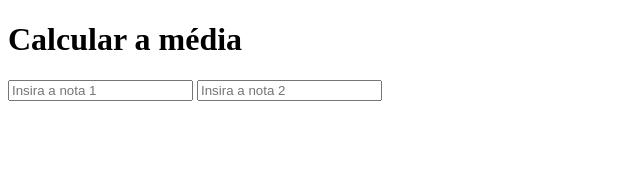
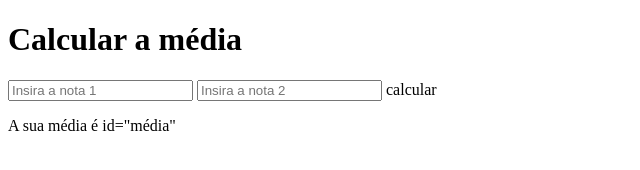
Before and after one commit to heloakaminski/helo2024, a plain HTML site: page index.html in a window 1280 px wide. Shown: the whole page, without its empty margins (0-640 px from the left). Drawn offline with Linux system fonts and the light colour scheme.

Commit message:
atualizar

```diff
--- a/index.html
+++ b/index.html
@@ -8,6 +8,11 @@
 <body>
     <h1> Calcular a média</h1>
     <input type="number"máx="100" id="nota 1" placeholder="Insira a nota 1">
-    <input type="number"máx="100" id="nota 2" placeholder="Insira a nota 2">
+    <input type="number"máx="100" id="nota 2" placeholder="Insira a nota 2"
+
+    <button id="Calcular" onclick="calcular ()">
+        calcular
+    </button>
+    <p> A sua média é id="média" </p>
 </body>
 </html>
```
